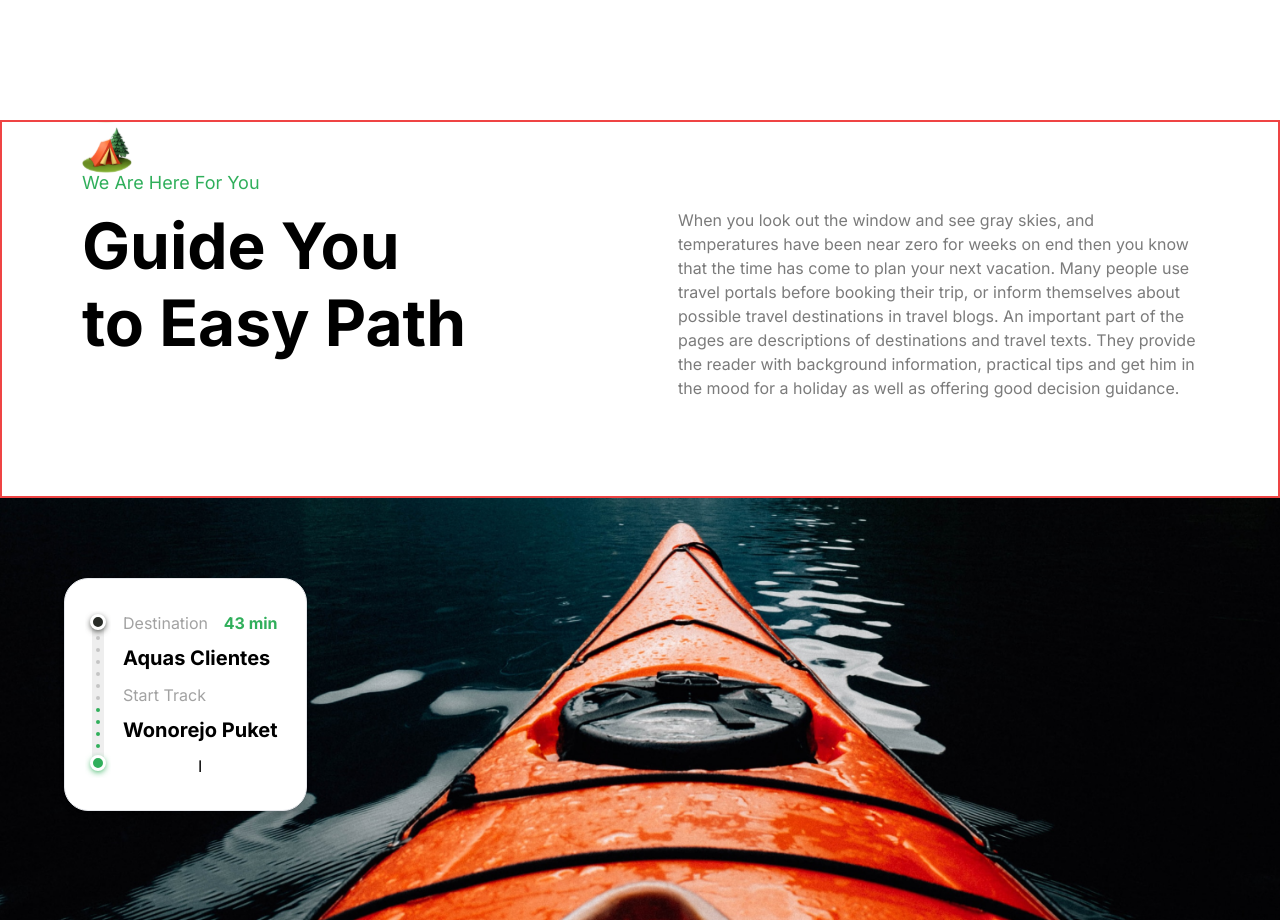
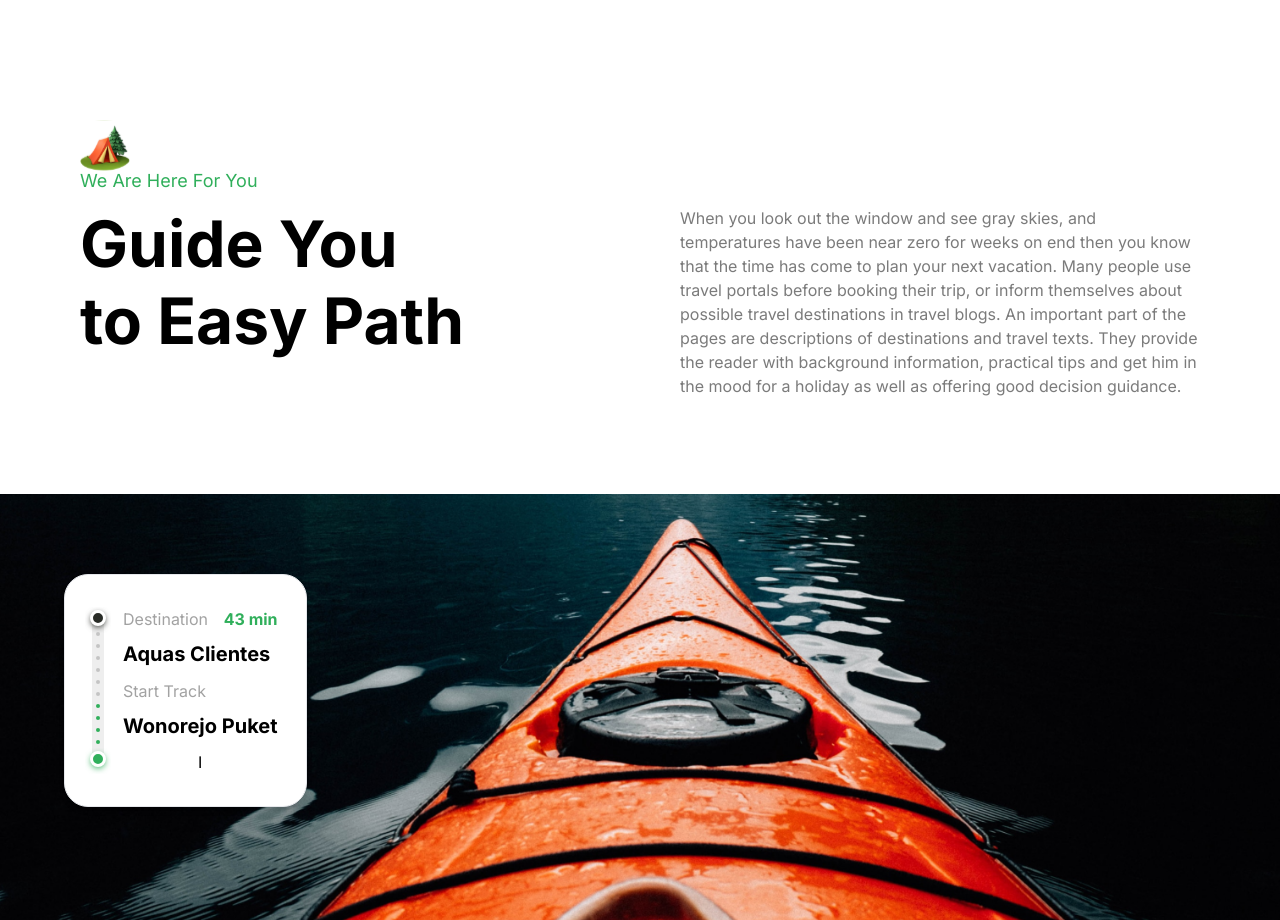
Before and after one commit to SebastianSloma/travel_next, a Next.js app: page / in a window 1280 px wide. Shown: the part 1740-2660 px from the top of the page. Built offline with nearby package versions, Linux system fonts and the light colour scheme.

Commit message:
x border

```diff
--- a/components/Guide.tsx
+++ b/components/Guide.tsx
@@ -4,7 +4,7 @@ import Image from 'next/image';
 const Guide = () => {
 	return (
 		<section className='flexCenter flex-col'>
-			<div className='border-2 border-red-500 padding-container max-container w-full pb-24'>
+			<div className=' padding-container max-container w-full pb-24'>
 				<Image src='/camp.svg' alt='camp' width={50} height={50} />
 				<p className='regular-18 -mt-1 mb-3 text-green-50'>
 					We Are Here For You
```
